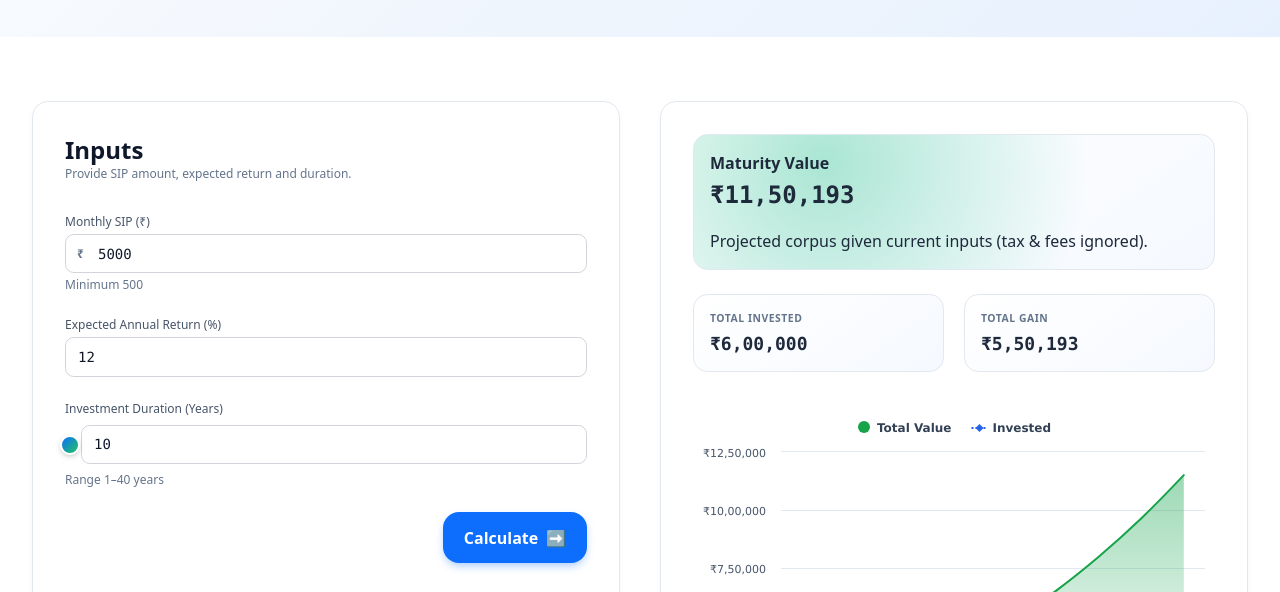
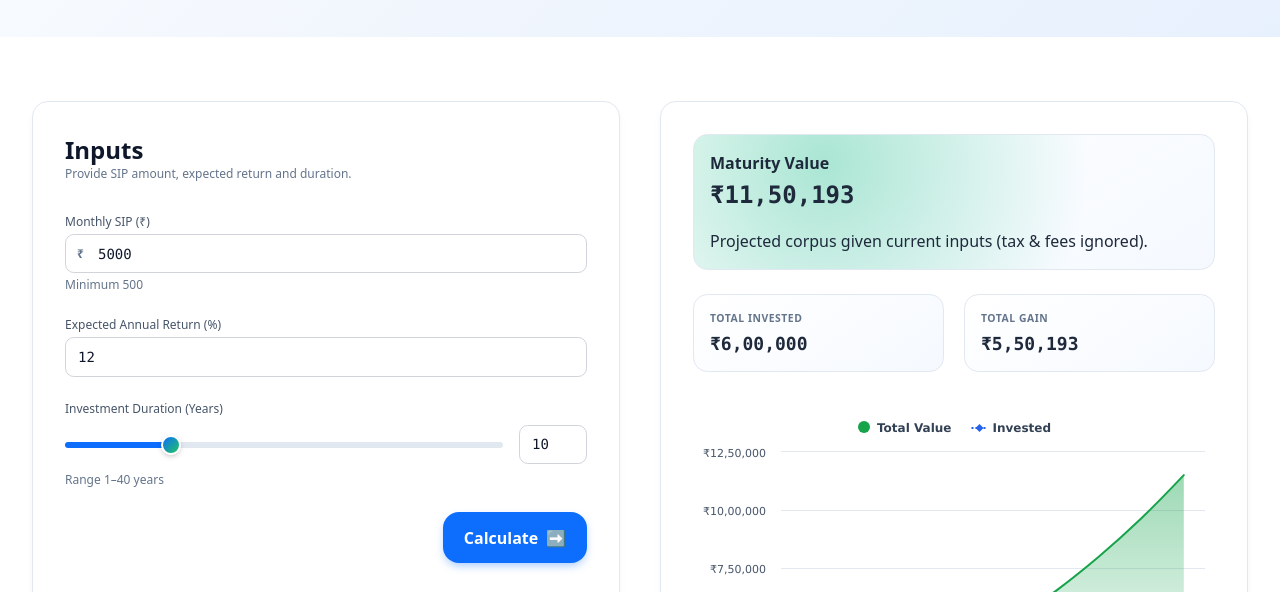
Before and after one commit to amistry3/herozero, a website: page pages/calculators/sip-calculator.html in a window 1280 px wide. Shown: the part 187-779 px from the top of the page. Drawn offline with nearby package versions, Linux system fonts and the light colour scheme.

Commit message:
Adjust input layout for investment duration

```diff
--- a/pages/calculators/sip-calculator.html
+++ b/pages/calculators/sip-calculator.html
@@ -67,7 +67,7 @@
         <label class="text-xs font-medium text-slate-600 dark:text-slate-300 flex flex-col gap-2">Investment Duration (Years)
           <div class="flex items-center gap-4">
             <div class="range-wrap flex-1"><input id="yearsRange" type="range" min="1" max="40" value="10" class="range-adv" /><span id="yearsBubble" class="range-bubble">10 years</span></div>
-            <input id="years" type="number" min="1" max="40" value="10" class="input-text font-mono w-24" />
+            <div class="w-24 shrink-0"><input id="years" type="number" min="1" max="40" value="10" class="input-text font-mono w-full" /></div>
           </div>
           <span class="text-[10px] text-slate-500 dark:text-slate-400">Range 1–40 years</span>
         </label>
```
